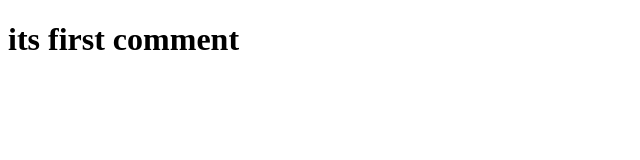
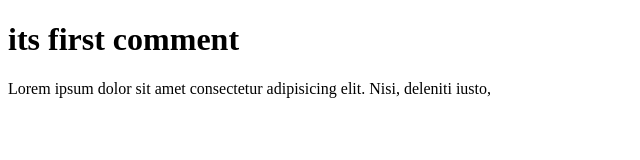
Before and after one commit to sara87-art/portfolio-website, a plain HTML site: page index.html in a window 1280 px wide. Shown: the whole page, without its empty margins (0-640 px from the left). Drawn offline with Linux system fonts and the light colour scheme.

Commit message:
new commend

```diff
--- a/index.html
+++ b/index.html
@@ -7,7 +7,7 @@
 </head>
 <body>
     <h1>its first comment</h1>
-
+<p>Lorem ipsum dolor sit amet consectetur adipisicing elit. Nisi, deleniti iusto,</p>
 
 
 
```
